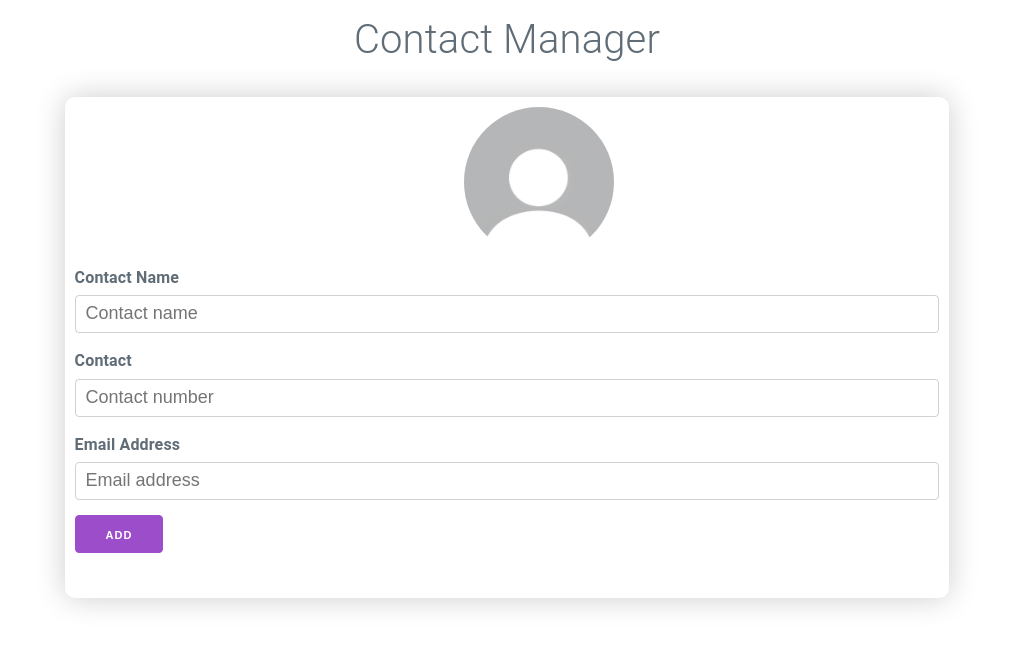
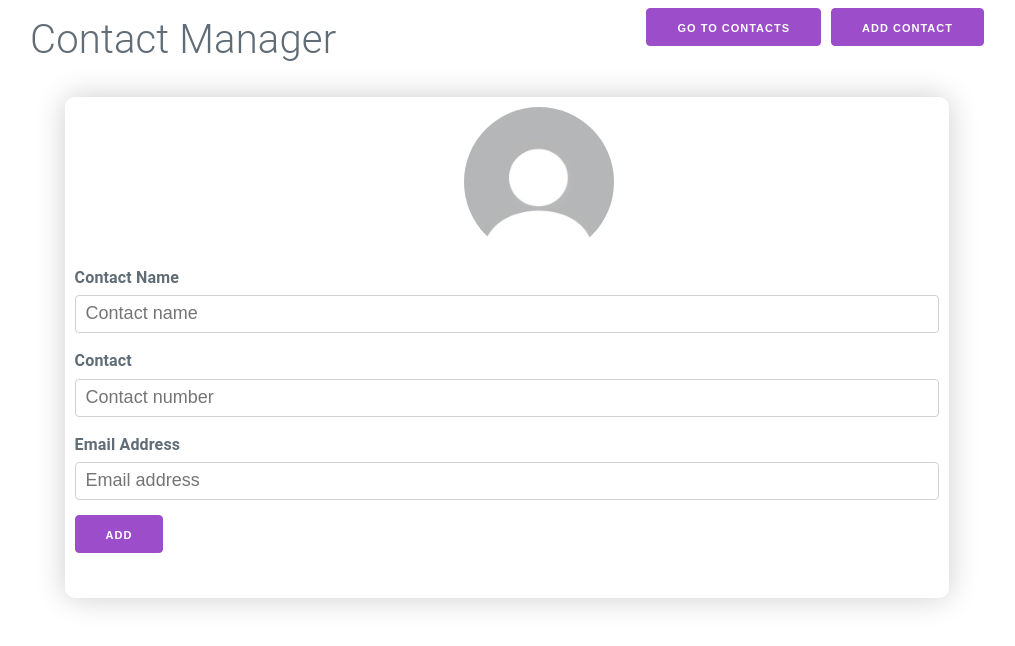
Before and after one commit to NusfaJahan61/Contact_App, a React (Vite) app: page / in a window 1280 px wide. Shown: the top 646 px of the page, without its empty margins (133-1148 px from the left). Built offline with nearby package versions, Linux system fonts and the light colour scheme.

Commit message:
react router v2

```diff
--- a/src/components/Header.jsx
+++ b/src/components/Header.jsx
@@ -1,12 +1,15 @@
 import React from 'react'
+import { Link } from 'react-router-dom'
 
 const Header = () => {
   return (
-    <>
-      <center>
-        <p style={{ fontSize: "40px" }}>Contact Manager</p>
-      </center>
-    </>
+    <div className='header'>
+      <p style={{ fontSize: "40px" }}>Contact Manager</p>
+      <div>
+        <Link to="/contacts" ><button>Go to Contacts</button></Link>
+        <Link to="/" ><button style={{ marginLeft: "10px" }}>Add Contact</button></Link>
+      </div>
+    </div>
   )
 }
 
--- a/src/index.css
+++ b/src/index.css
@@ -1,5 +1,10 @@
 input {
   font-size: 18px;
+}
+
+.header {
+  display: flex;
+  justify-content: space-around;
 }
 
 .contactCard {
```
